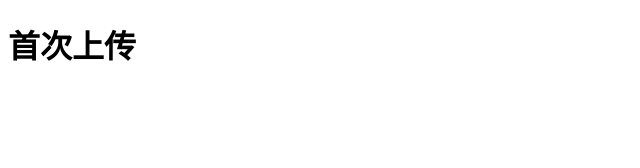
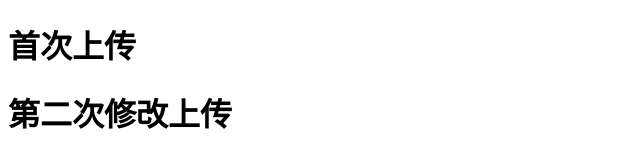
Before and after one commit to xuexin12/demo, a plain HTML site: page index.html in a window 1280 px wide. Shown: the whole page, without its empty margins (0-640 px from the left). Drawn offline with Linux system fonts and the light colour scheme.

Commit message:
index第二次修改

```diff
--- a/index.html
+++ b/index.html
@@ -8,5 +8,6 @@
 </head>
 <body>
     <h1>首次上传</h1>
+    <h1>第二次修改上传</h1>
 </body>
 </html>
```
Also changed, not shown: mine.html (added).
